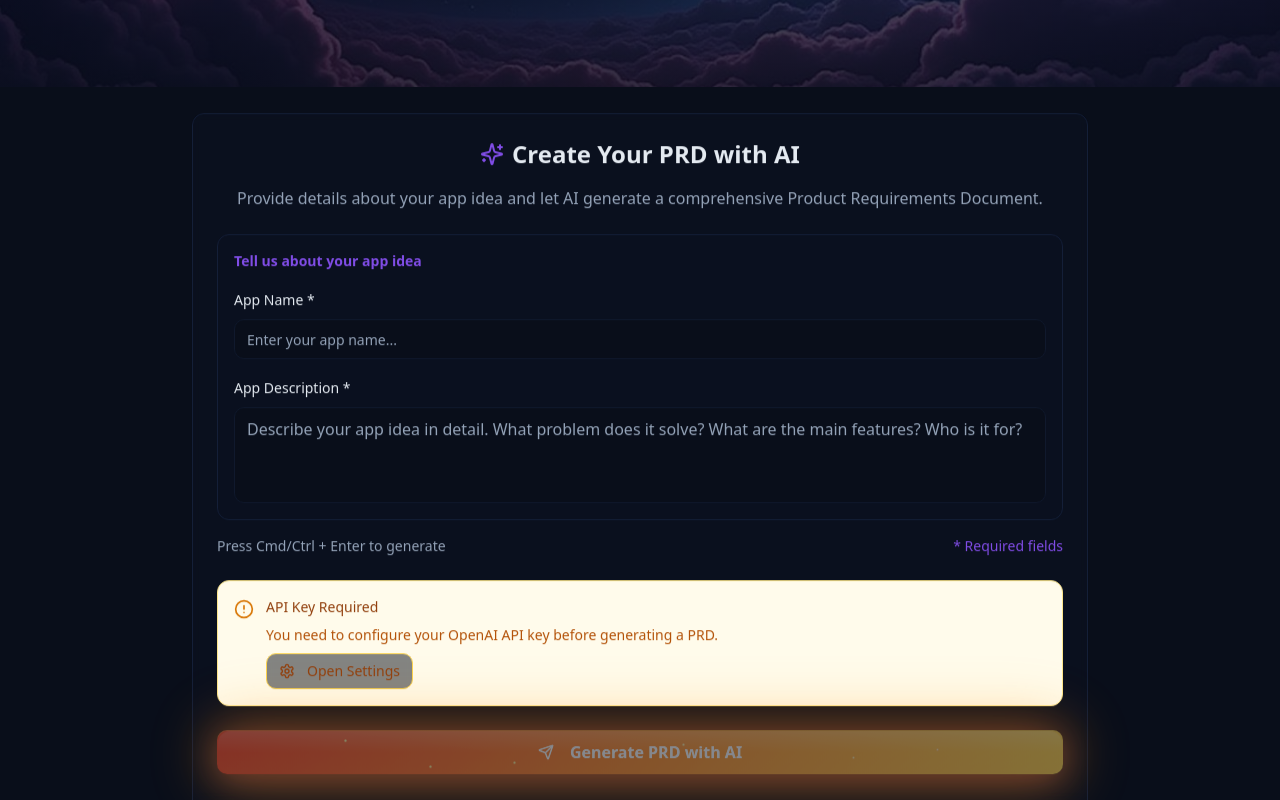
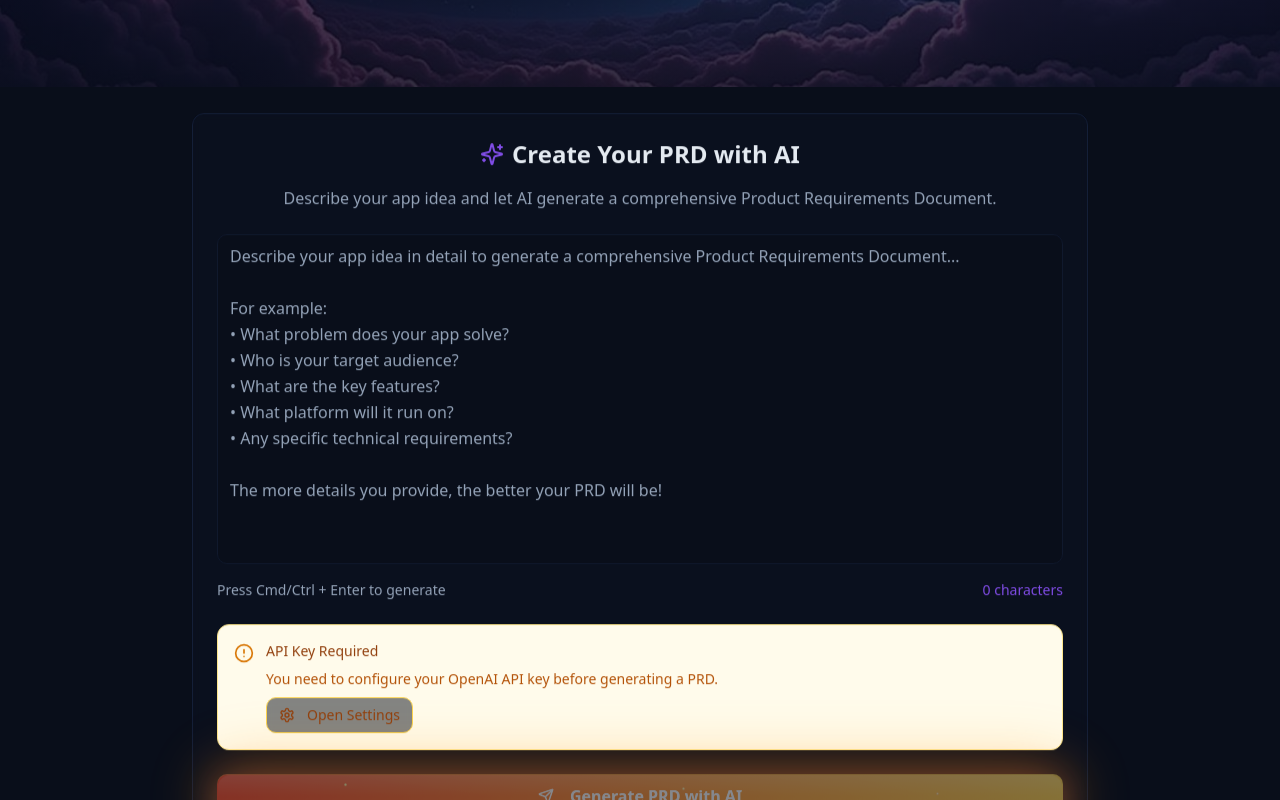
Before and after one commit to codewiflove/prd-ai-refiner, a React (Vite) app: page / in a window 1280 px wide. Shown: the part 713-1513 px from the top of the page. Built offline with nearby package versions, Linux system fonts and the light colour scheme.

Commit message:
Updated GeneratePRD.tsx

```diff
--- a/src/hooks/use-ai.tsx
+++ b/src/hooks/use-ai.tsx
@@ -113,17 +113,10 @@ export const usePRDGeneration = () => {
     maxTokens: 4000,
   });
 
-  const generatePRD = useCallback(async (formData: any): Promise<string | null> => {
-    const prompt = `Generate a comprehensive Product Requirements Document (PRD) based on the following information:
+  const generatePRD = useCallback(async (formData: { prdIdea: string }): Promise<string | null> => {
+    const prompt = `Generate a comprehensive Product Requirements Document (PRD) based on the following app idea:
 
-App Name: ${formData.appName}
-Description: ${formData.description}
-Target Audience: ${formData.targetAudience || 'Not specified'}
-Platform: ${formData.platform || 'Not specified'}
-Primary Goals: ${formData.primaryGoals || 'Not specified'}
-Key Features: ${formData.keyFeatures || 'Not specified'}
-Tech Stack: ${formData.techStack || 'Not specified'}
-Timeline: ${formData.timeline || 'Not specified'}
+${formData.prdIdea}
 
 Please create a professional, detailed PRD that includes:
 1. Executive Summary
--- a/src/pages/GeneratePRD.tsx
+++ b/src/pages/GeneratePRD.tsx
@@ -3,24 +3,15 @@ import { useNavigate } from "react-router-dom";
 import { Button } from "@/components/ui/button";
 import { Card } from "@/components/ui/card";
 import { Textarea } from "@/components/ui/textarea";
-import { Input } from "@/components/ui/input";
-import { Label } from "@/components/ui/label";
 import { Badge } from "@/components/ui/badge";
 import { useToast } from "@/hooks/use-toast";
 import { usePRDGeneration } from "@/hooks/use-ai";
 import { AIService } from "@/lib/services/ai-service";
-import { Sparkles, Send, Loader2, Settings, AlertCircle, ChevronDown, ChevronUp } from "lucide-react";
+import { Sparkles, Send, Loader2, Settings, AlertCircle } from "lucide-react";
 import { LavaButton } from "@/components/ui/lava-button";
 
 interface FormData {
-  appName: string;
-  description: string;
-  targetAudience: string;
-  platform: string;
-  primaryGoals: string;
-  keyFeatures: string;
-  techStack: string;
-  timeline: string;
+  prdIdea: string;
 }
 
 const GeneratePRD = () => {
@@ -31,33 +22,16 @@ const GeneratePRD = () => {
   const [formData, setFormData] = useState<FormData>(() => {
     const saved = localStorage.getItem('prdFormData');
     return saved ? JSON.parse(saved) : {
-      appName: "",
-      description: "",
-      targetAudience: "",
-      platform: "",
-      primaryGoals: "",
-      keyFeatures: "",
-      techStack: "",
-      timeline: ""
+      prdIdea: ""
     };
   });
-
-  const [isExpanded, setIsExpanded] = useState(false);
-  const [isFocused, setIsFocused] = useState(false);
 
   useEffect(() => {
     localStorage.setItem('prdFormData', JSON.stringify(formData));
   }, [formData]);
 
-  const handleInputChange = (field: keyof FormData, value: string) => {
-    setFormData(prev => ({ ...prev, [field]: value }));
-  };
-
-  const handleFocus = () => {
-    setIsFocused(true);
-    if (!isExpanded && (formData.appName || formData.description)) {
-      setIsExpanded(true);
-    }
+  const handleInputChange = (value: string) => {
+    setFormData({ prdIdea: value });
   };
 
   const checkApiKey = () => {
@@ -66,10 +40,10 @@ const GeneratePRD = () => {
   };
 
   const generatePRDDocument = async () => {
-    if (!formData.appName.trim() || !formData.description.trim()) {
+    if (!formData.prdIdea.trim()) {
       toast({
         title: "Missing Information",
-        description: "Please provide at least an app name and description.",
+        description: "Please describe your app idea to generate a PRD.",
         variant: "destructive"
       });
       return;
@@ -96,7 +70,8 @@ const GeneratePRD = () => {
       if (prd) {
         localStorage.setItem('currentPRD', prd);
         localStorage.setItem('currentPRDData', JSON.stringify({
-          ...formData,
+          appName: "Generated PRD",
+          description: formData.prdIdea.substring(0, 200) + (formData.prdIdea.length > 200 ? "..." : ""),
           createdAt: new Date().toISOString()
         }));
 
@@ -132,7 +107,7 @@ const GeneratePRD = () => {
     }
   };
 
-  const isFormValid = formData.appName.trim() && formData.description.trim();
+  const isFormValid = formData.prdIdea.trim().length > 0;
   const hasApiKey = checkApiKey();
 
   return (
@@ -146,142 +121,37 @@ const GeneratePRD = () => {
                 <h2 className="text-2xl font-bold">Create Your PRD with AI</h2>
               </div>
               <p className="text-muted-foreground">
-                Provide details about your app idea and let AI generate a comprehensive Product Requirements Document.
+                Describe your app idea and let AI generate a comprehensive Product Requirements Document.
               </p>
             </div>
 
             <div className="space-y-4">
-              {/* Always visible core fields */}
-              <div className="space-y-4 p-4 bg-muted/20 rounded-lg border">
-                <h3 className="font-semibold text-sm text-primary">Tell us about your app idea</h3>
+              <div className="space-y-4">
+                <div className="space-y-2">
+                  <Textarea
+                    id="prdIdea"
+                    placeholder="Describe your app idea in detail to generate a comprehensive Product Requirements Document...
 
-                <div className="space-y-2">
-                  <Label htmlFor="appName">App Name *</Label>
-                  <Input
-                    id="appName"
-                    placeholder="Enter your app name..."
-                    value={formData.appName}
-                    onChange={(e) => handleInputChange('appName', e.target.value)}
+For example:
+• What problem does your app solve?
+• Who is your target audience?
+• What are the key features?
+• What platform will it run on?
+• Any specific technical requirements?
+
+The more details you provide, the better your PRD will be!"
+                    value={formData.prdIdea}
+                    onChange={(e) => handleInputChange(e.target.value)}
                     onKeyDown={handleKeyPress}
-                    onFocus={handleFocus}
-                    className="text-base"
-                  />
-                </div>
-
-                <div className="space-y-2">
-                  <Label htmlFor="description">App Description *</Label>
-                  <Textarea
-                    id="description"
-                    placeholder="Describe your app idea in detail. What problem does it solve? What are the main features? Who is it for?"
-                    value={formData.description}
-                    onChange={(e) => handleInputChange('description', e.target.value)}
-                    onKeyDown={handleKeyPress}
-                    onFocus={handleFocus}
-                    rows={isFocused ? 4 : 3}
-                    className="resize-none text-base leading-relaxed transition-all duration-300"
+                    rows={12}
+                    className="resize-none text-base leading-relaxed transition-all duration-300 min-h-[300px]"
                   />
                 </div>
               </div>
 
-              {/* Expandable additional fields */}
-              {(isExpanded || isFocused) && (
-                <div className="space-y-4">
-                  <Button
-                    type="button"
-                    variant="outline"
-                    onClick={() => setIsExpanded(!isExpanded)}
-                    className="w-full animate-in slide-in-from-top-2"
-                  >
-                    {isExpanded ? (
-                      <>
-                        <ChevronUp className="w-4 h-4 mr-2" />
-                        Hide Additional Details
-                      </>
-                    ) : (
-                      <>
-                        <ChevronDown className="w-4 h-4 mr-2" />
-                        Add More Details (Optional)
-                      </>
-                    )}
-                  </Button>
-
-                  {isExpanded && (
-                    <div className="space-y-4 p-4 bg-muted/10 rounded-lg border animate-in slide-in-from-top-2">
-                      <div className="grid grid-cols-1 md:grid-cols-2 gap-4">
-                        <div className="space-y-2">
-                          <Label htmlFor="targetAudience">Target Audience</Label>
-                          <Input
-                            id="targetAudience"
-                            placeholder="e.g., Young professionals, Small business owners"
-                            value={formData.targetAudience}
-                            onChange={(e) => handleInputChange('targetAudience', e.target.value)}
-                          />
-                        </div>
-
-                        <div className="space-y-2">
-                          <Label htmlFor="platform">Platform</Label>
-                          <Input
-                            id="platform"
-                            placeholder="e.g., Web, Mobile (iOS/Android), Desktop"
-                            value={formData.platform}
-                            onChange={(e) => handleInputChange('platform', e.target.value)}
-                          />
-                        </div>
-                      </div>
-
-                      <div className="space-y-2">
-                        <Label htmlFor="primaryGoals">Primary Goals</Label>
-                        <Textarea
-                          id="primaryGoals"
-                          placeholder="What are the main objectives you want to achieve with this app?"
-                          value={formData.primaryGoals}
-                          onChange={(e) => handleInputChange('primaryGoals', e.target.value)}
-                          rows={2}
-                          className="resize-none"
-                        />
-                      </div>
-
-                      <div className="space-y-2">
-                        <Label htmlFor="keyFeatures">Key Features</Label>
-                        <Textarea
-                          id="keyFeatures"
-                          placeholder="List the most important features your app should have"
-                          value={formData.keyFeatures}
-                          onChange={(e) => handleInputChange('keyFeatures', e.target.value)}
-                          rows={3}
-                          className="resize-none"
-                        />
-                      </div>
-
-                      <div className="grid grid-cols-1 md:grid-cols-2 gap-4">
-                        <div className="space-y-2">
-                          <Label htmlFor="techStack">Preferred Tech Stack</Label>
-                          <Input
-                            id="techStack"
-                            placeholder="e.g., React, Node.js, PostgreSQL"
-                            value={formData.techStack}
-                            onChange={(e) => handleInputChange('techStack', e.target.value)}
-                          />
-                        </div>
-
-                        <div className="space-y-2">
-                          <Label htmlFor="timeline">Timeline</Label>
-                          <Input
-                            id="timeline"
-                            placeholder="e.g., 3 months, 6 months"
-                            value={formData.timeline}
-                            onChange={(e) => handleInputChange('timeline', e.target.value)}
-                          />
-                        </div>
-                      </div>
-                    </div>
-                  )}
-                </div>
-              )}
-
               <div className="flex items-center justify-between text-sm text-muted-foreground">
                 <span>Press Cmd/Ctrl + Enter to generate</span>
-                <span className="text-primary">* Required fields</span>
+                <span className="text-primary">{formData.prdIdea.length} characters</span>
               </div>
             </div>
 
```
